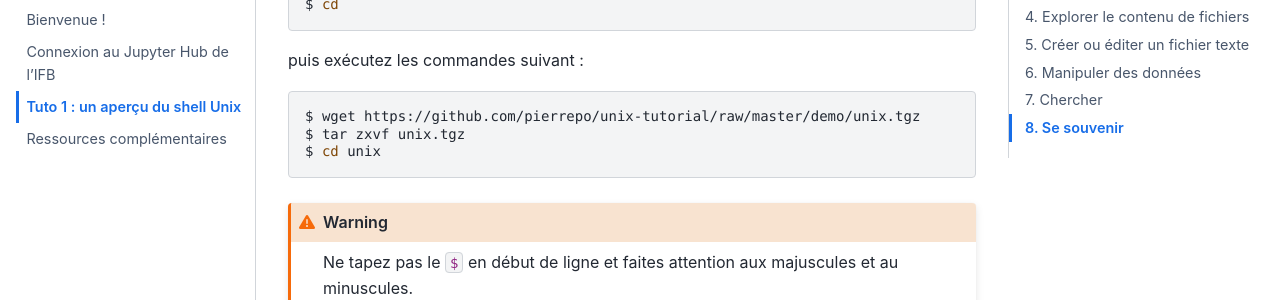
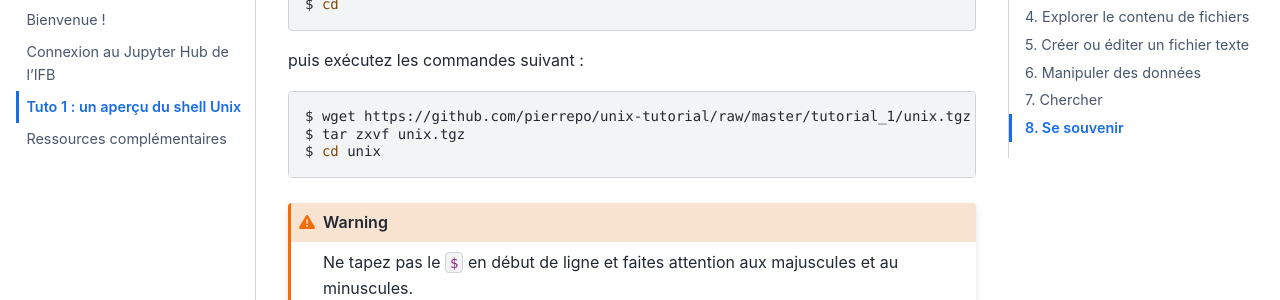
Before and after one commit to pierrepo/unix-tutorial, a Jupyter Book: the page built from tutorial_1/tutorial.md, in a window 1280 px wide and 900 px high, scrolled down 1702 px. Shown: the part 152-452 px from the top of the window. Built offline with Jupyter Book 1.0.4 settings and Sphinx 7.4.7 and the Sphinx Book theme 1.1.4, drawn with Linux system fonts in a browser that asks for light colours; some of the changed lines change nothing that is shown.

Commit message:
Move demo data

````diff
--- a/tutorial_1/tutorial.md
+++ b/tutorial_1/tutorial.md
@@ -56,7 +56,7 @@ $ cd
 puis exécutez les commandes suivant :
 
 ```bash
-$ wget https://github.com/pierrepo/unix-tutorial/raw/master/demo/unix.tgz
+$ wget https://github.com/pierrepo/unix-tutorial/raw/master/tutorial_1/unix.tgz
 $ tar zxvf unix.tgz
 $ cd unix
 ```
````
Also changed, not shown: 2 other files.
